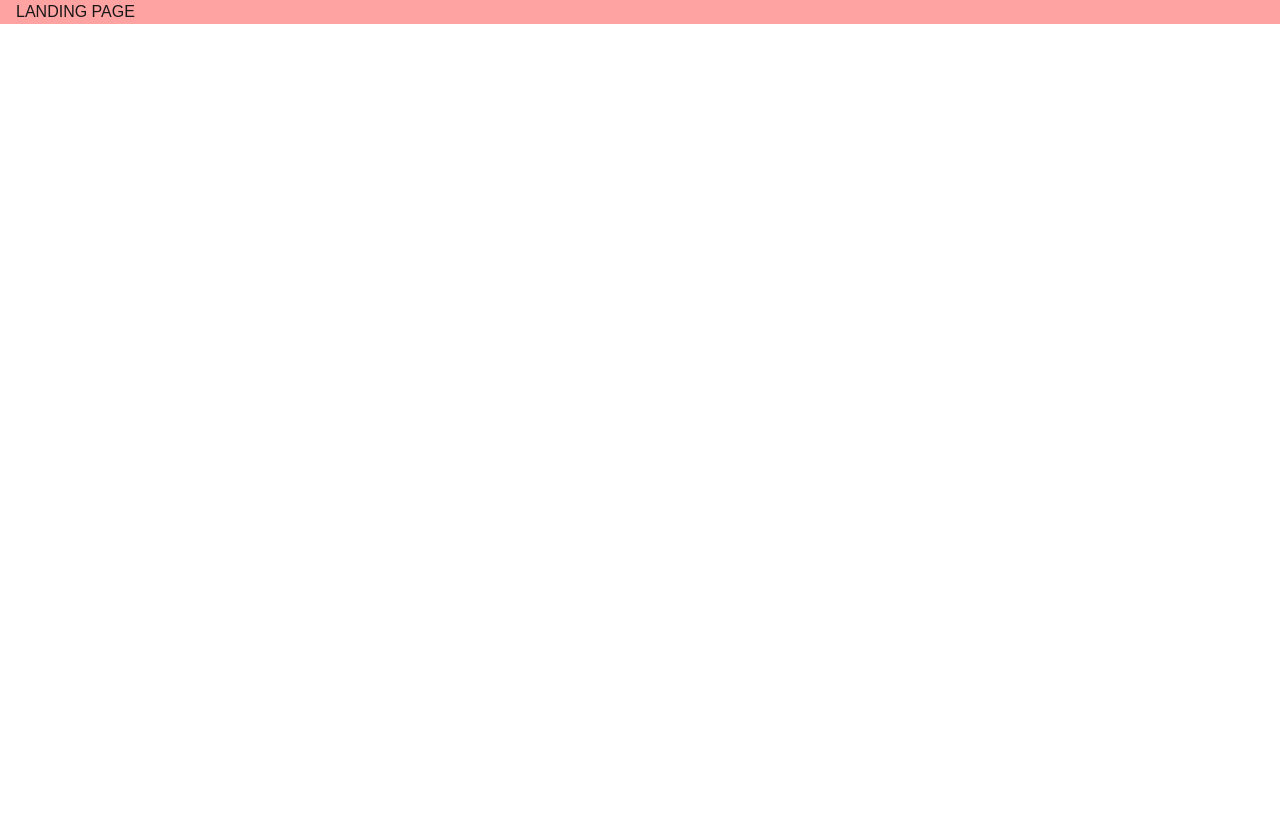
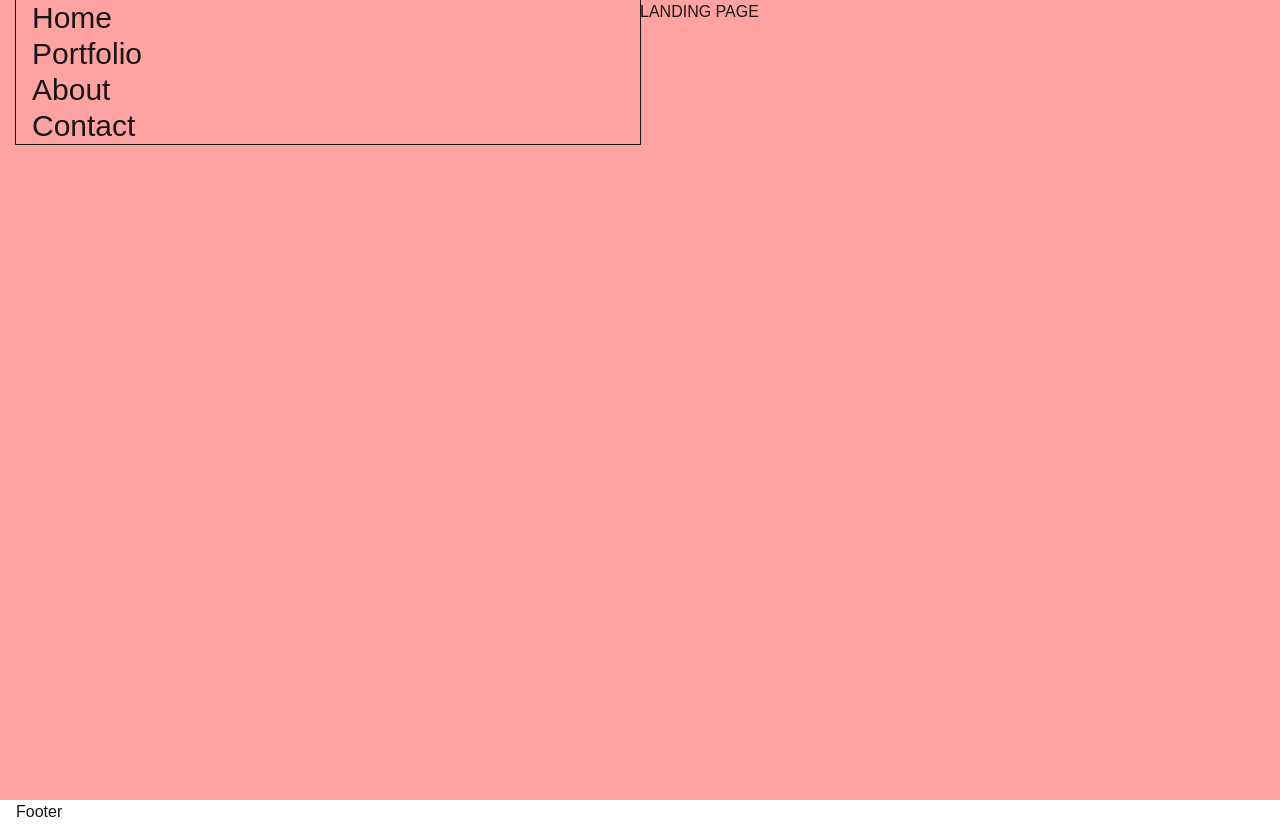
Before and after one commit to kingmadeit/solaris_mundus, a Next.js app: page / in a window 1280 px wide. Before the commit the page ends 800 px from the top, so only its background shows below. Built offline with nearby package versions, Linux system fonts and the light colour scheme.

Commit message:
update layout to match design

```diff
--- a/src/app/layout.tsx
+++ b/src/app/layout.tsx
@@ -1,6 +1,7 @@
 import type { Metadata } from "next";
 import Head from "next/head";
 import { Inter } from "next/font/google";
+import { Footer, Header } from "@/components";
 import "./globals.css";
 
 const interSans = Inter({
@@ -30,8 +31,33 @@ export default function RootLayout({
       <body
         className={`${interSans.variable} antialiased w-full h-full`}
       >
-        <main className='mx-auto w-full max-w-[1480px] px-4 bg-red-300'>
-          {children}
+        {/* <main className='mx-auto grid grid-cols-2 grid-row-1 w-full max-w-[1480px] px-4 bg-red-300'>
+          <section className="top">
+            <Header/>
+          </section>
+          <section className="bottom">
+            <Footer/>
+          </section>
+          <section className="aside">
+            <section className='content min-h-screen'>
+              {children}
+            </section>
+          </section>
+        </main> */}
+        <main className="flex flex-col md:grid md:grid-cols-2 md:h-screen px-4 bg-red-300">
+          <section className="top order-1 md:order-none">
+            <Header />
+          </section>
+
+          <section className="aside order-2 md:order-none md:overflow-y-auto md:h-screen">
+            <section className="content min-h-screen">
+              {children}
+            </section>
+          </section>
+
+          <section className="bottom order-3 md:order-none">
+            <Footer />
+          </section>
         </main>
       </body>
     </html>
--- a/src/components/Header.tsx
+++ b/src/components/Header.tsx
@@ -1,8 +1,12 @@
 import React from 'react'
+import { NavBar } from '@/components/index'
+
 
 function Header() {
   return (
-    <div>Header</div>
+    <header>
+      <NavBar />
+    </header>
   )
 }
 
--- a/src/components/Nav.tsx
+++ b/src/components/Nav.tsx
@@ -4,17 +4,17 @@ import Link from 'next/link'
 import { NavLink } from '@/types/types';
 
 
-const Nav = () => {
+const NavBar = () => {
   // Check if navLinks is defined and has items
   if (!navLinks || navLinks.length === 0) return null;
 
   // Render the navigation links
   return (
-    <nav aria-label="Main Navigation" className=''>
+    <nav aria-label="Main Navigation" className='w-full px-4 outline-1'>
       <ul>
         {navLinks.map((link: NavLink) => (
           <li key={link.id}>
-            <Link href={link.href} className='nav-link'>
+            <Link href={link.href} className='nav-link text-3xl'>
               {link.name}
             </Link>
           </li>
@@ -24,4 +24,4 @@ const Nav = () => {
   )
 }
 
-export default Nav
+export default NavBar
--- a/src/components/index.ts
+++ b/src/components/index.ts
@@ -2,7 +2,7 @@ import SocialLink from "./SocialLink";
 import SocialLinks from "./SocialLinks";
 import Footer from "./Footer";
 import Header from "./Header";
-import Navbar from "./Nav";
+import NavBar from "./Nav";
 import ImageCard from "./ImageCard";
 import PageTitle from "./PageTitle";
 
@@ -11,7 +11,7 @@ export {
   SocialLinks,
   Footer,
   Header,
-  Navbar,
+  NavBar,
   ImageCard,
   PageTitle
 };
```
